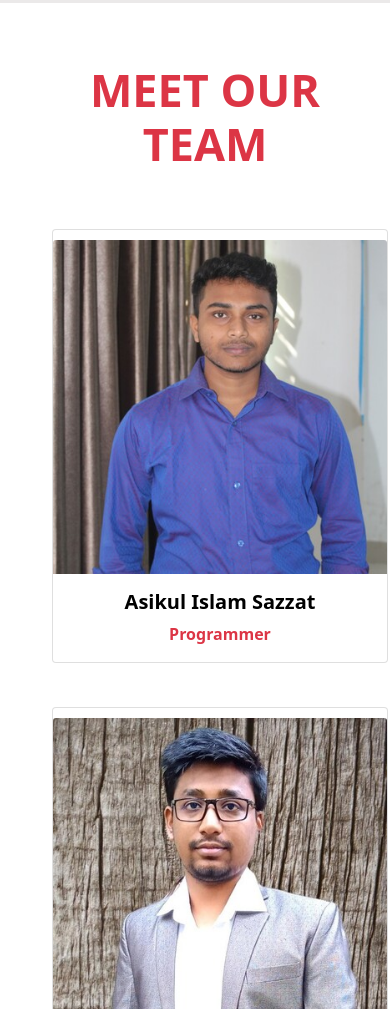
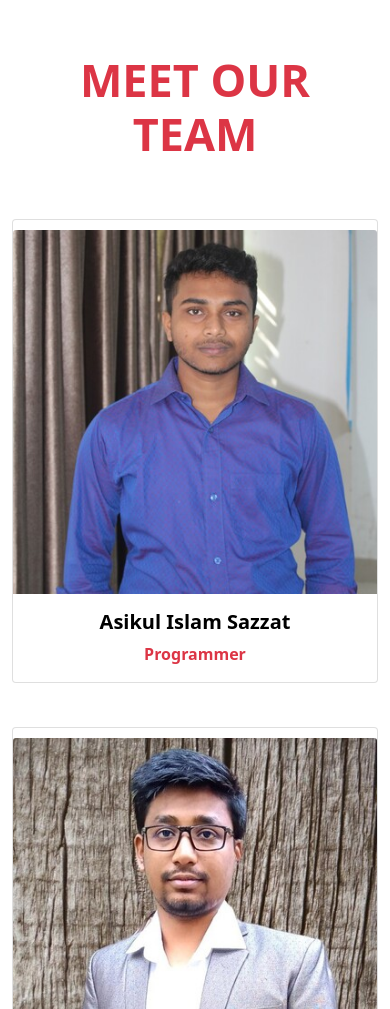
Before and after one commit to Sazzat-UGV/UGV-Web-Design-Class-Final-Project, a plain HTML site: page index.html in a window 390 px wide. Shown: the part 991-2000 px from the top of the page. Drawn offline with nearby package versions, Linux system fonts and the light colour scheme.

Commit message:
no commit

```diff
--- a/assets/css/style.css
+++ b/assets/css/style.css
@@ -41,7 +41,6 @@
   }
 
   .card-custom{
-    margin-left: 30px;
     margin-bottom: 20px;
   }
 
@@ -355,7 +354,7 @@ p{
 
 @media (max-width: 1000px){
     .container{
-        margin: 10px;
+        margin-top: 10px;
         grid-template-columns: repeat(1,1fr);
     }
     .interest ul{
```
